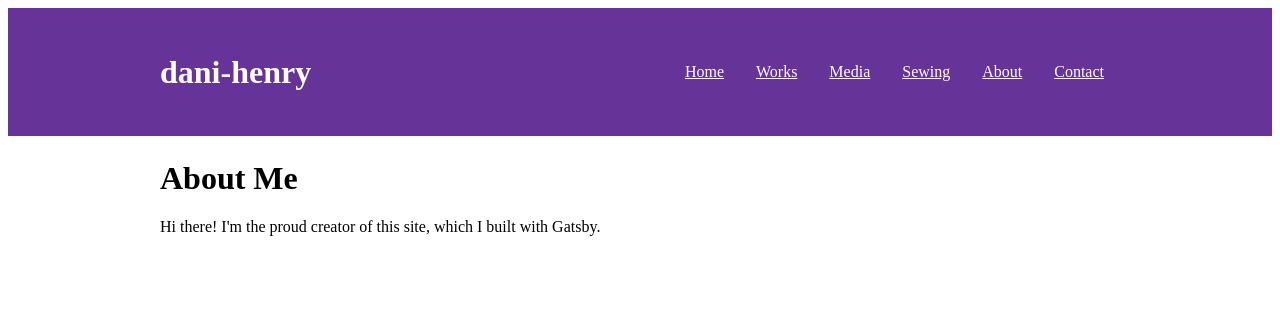
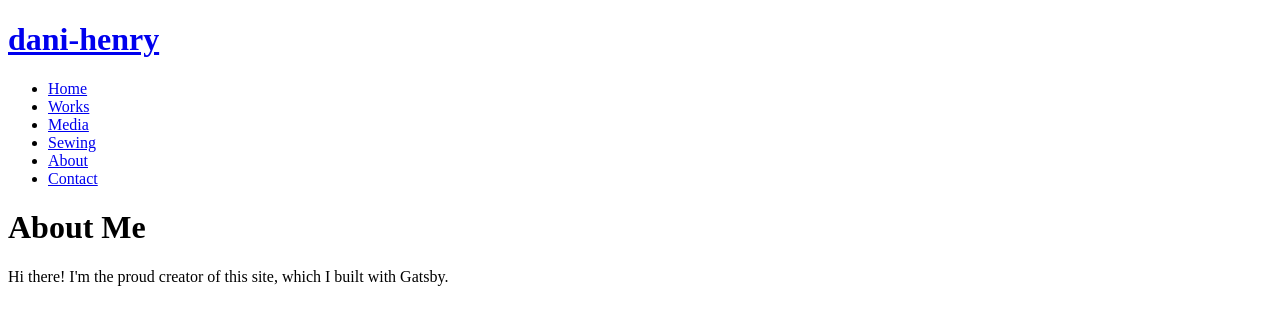
Before and after one commit to spamsammi/portfollio-website, a Gatsby site: page / in a window 1280 px wide. Built offline with nearby package versions, Linux system fonts and the light colour scheme; Gatsby itself is replaced by a stand-in of ours.

Commit message:
removed styles for now; plan is move to tailwind css

```diff
--- a/src/components/header.tsx
+++ b/src/components/header.tsx
@@ -11,59 +11,24 @@ interface HeaderProps {
 
 const Header: React.FC<HeaderProps> = ({ siteTitle, menuLinks }) => {
     return (
-    <header
-        style={{
-            background: "rebeccapurple",
-            marginBottom: "1.45rem",
-        }}
-    >
-        <div
-            style={{
-                background: "rebeccapurple",
-                marginBottom: "1.45rem",
-            }}
-        >
-        <div
-            style={{
-                margin: "0 auto",
-                maxWidth: 960,
-                padding: "1.45rem 1.0875rem",
-                display: "flex",
-                justifyItems: "space-between",
-                alignItems: "center",
-            }}
-        >
-        <h1 style={{ margin: 0, flex: 1 }}>
-            <Link
-                to="/"
-                style={{
-                color: "white",
-                textDecoration: "none",
-                }}
-            >
+        <header>
+            <h1>
+                <Link to="/">
                     {siteTitle}
                 </Link>
             </h1>
             <div>
                 <nav>
-                <ul style={{ display: "flex", flex: 1 }}>
+                    <ul>
                     {menuLinks.map(link => (
-                    <li
-                    key={link.name}
-                    style={{
-                        listStyleType: `none`,
-                        padding: `1rem`,
-                    }}
-                    >
-                    <Link style={{ color: `white` }} to={link.link}>
+                        <li key={link.name}>
+                            <Link to={link.link}>
                                 {link.name}
                             </Link>
                         </li>
                     ))}
                     </ul>
                 </nav>
-            </div>
-        </div>
             </div>
         </header>
     )
--- a/src/components/layout.tsx
+++ b/src/components/layout.tsx
@@ -29,14 +29,7 @@ const Layout: React.FC<{ children: React.ReactNode }> = ({ children }) => (
         >
         </Helmet>
         <Header menuLinks={data.site.siteMetadata.menuLinks} siteTitle={data.site.siteMetadata.title} />
-        <div
-          style={{
-            margin: '0 auto',
-            maxWidth: 960,
-            padding: '0px 1.0875rem 1.45rem',
-            paddingTop: 0,
-          }}
-        >
+        <div>
           {children}
         </div>
       </React.Fragment>
```
Also changed, not shown: src/pages/404.tsx (+4 -26 lines), 1 other file. Lines whose indentation alone changed are shown as unchanged.
